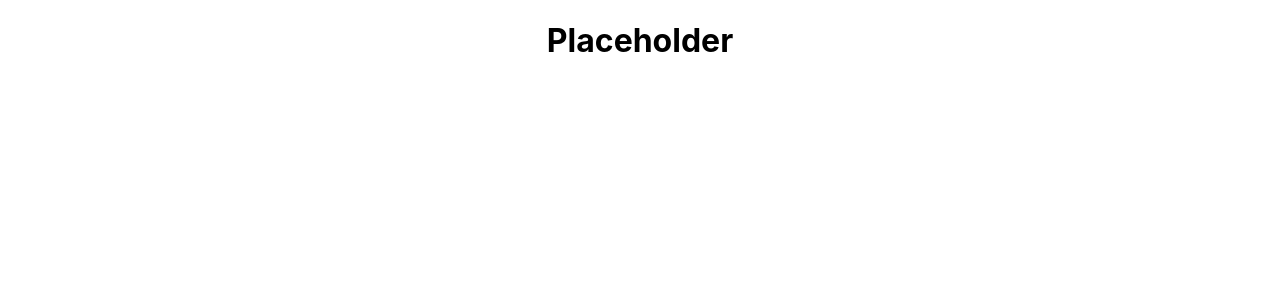
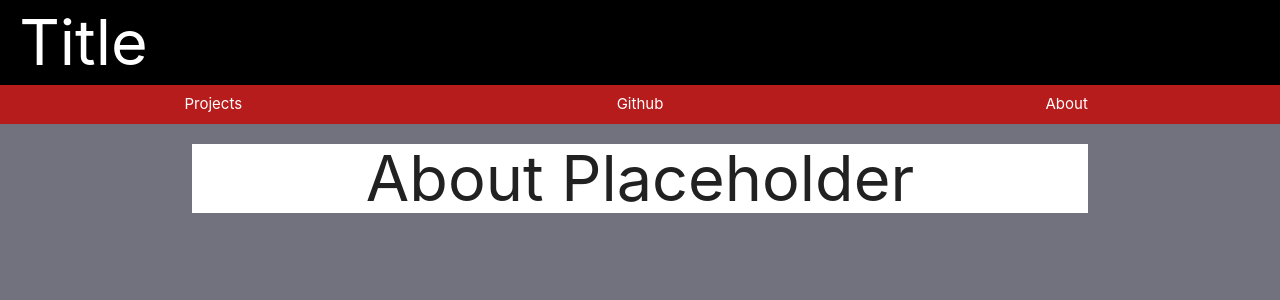
Before and after one commit to redsn/portfolioV1, a React (Create React App) app: page /about in a window 1280 px wide. Shown: the top 300 px of the page. Built offline with nearby package versions, Linux system fonts and the light colour scheme.

Commit message:
wip: built basic framework

```diff
--- a/package.json
+++ b/package.json
@@ -6,6 +6,7 @@
     "@testing-library/jest-dom": "^5.16.5",
     "@testing-library/react": "^13.4.0",
     "@testing-library/user-event": "^13.5.0",
+    "materialize-css": "^1.0.0-rc.2",
     "react": "^18.2.0",
     "react-dom": "^18.2.0",
     "react-router-dom": "^6.4.2",
--- a/src/App.css
+++ b/src/App.css
@@ -1,3 +1,17 @@
+*{
+  margin: 0;
+  border: 0;
+  padding: 0;
+  box-sizing: border-box;
+}
+:root {
+ --main-clr-1: #b71c1c;
+ --main-clr-1-highlight: #e57373;
+ --main-clr-2: #000000;
+ --main-clr-3: #797A9E;
+ --main-clr-4: #F7F7FF;
+ --main-clr-5: #72727E;
+}
 .App {
   text-align: center;
 }
@@ -36,3 +50,36 @@
     transform: rotate(360deg);
   }
 }
+
+.titlehead{
+  margin-top: 0 !important;
+  margin-left: 0 !important;
+  margin-bottom: 0 !important;
+  text-align: left !important;
+  padding: 1vh 1.5vw !important;
+}
+
+.navlinks:hover{
+  background-color: var(--main-clr-1-highlight) !important;
+}
+
+a{
+  text-decoration: none !important;
+  color: white !important;
+}
+
+.navlinks{
+  padding: 1vh;
+}
+
+.mainnav{
+  padding-bottom: 1vh solid var(--main-clr-1-highlight) !important;
+}
+
+.body-content{
+  height: 100vh;
+}
+
+.body-content h1{
+  margin-top: 0;
+}
--- a/src/App.js
+++ b/src/App.js
@@ -1,19 +1,29 @@
+//===
+// Imports
+//===
+
+import './App.css';
+import 'materialize-css/dist/css/materialize.min.css';
+
 //==
-// Imports
+// Imported Components
 //==
 
-import './App.css';
+import Header from './components/Header';
+import Main from './components/Main';
 
-//==
+//===
 // Main Function
-//==
+//===
 
 function App() {
   return (
     <div className="App">
-      <div className="container">
-        <h1>Placeholder</h1>
-      </div>
+        <Header/>
+        <div className='body-content'>
+        {/* <h1>Placeholder in App.js</h1> */}
+        <Main/>
+        </div>
     </div>
   );
 }
--- a/src/components/Header.js
+++ b/src/components/Header.js
@@ -0,0 +1,46 @@
+//===
+// Imports
+//===
+
+import React from 'react'
+import styled from 'styled-components'
+import {Link} from 'react-router-dom'
+
+//===
+// Component
+//===
+
+const Header = () => {
+    return(
+        <>
+            <div className="row black white-text mainnav">
+                <Link to='/'>
+                <h1 className="titlehead">Title</h1>
+                </Link>
+                    <div className="col s4 red darken-4">
+                        <Link to='projects'>
+                            <div className="navlinks">
+                            Projects
+                            </div>
+                        </Link>
+                    </div>
+                    <div className="col s4 red darken-4">
+                        <a href="https://github.com/redsn" target="_blank" rel='noreferrer'>
+                            <div className="navlinks">
+                                Github
+                            </div>
+                        </a>
+                    </div>
+                    <div className="col s4 red darken-4">
+                        <Link to='about'>
+                            <div className="navlinks">
+                            About
+                            </div>
+                        </Link>
+                    </div>
+            </div>
+        </>
+    )
+}
+
+export default Header;
--- /dev/null
+++ b/src/components/Main.js
@@ -0,0 +1,48 @@
+//===
+// Imports
+//===
+
+import React from 'react';
+import {Routes, Route} from 'react-router-dom';
+
+//==
+// Imported Pages
+//==
+
+import Home from '../pages/Home';
+import About from '../pages/About';
+import Projects from '../pages/Projects';
+
+//===
+// Component
+//===
+
+const Main = () => {
+    return(
+        <>
+        <div className="container white">
+
+        <Routes>
+
+            <Route
+                path='/'
+                element={<Home />}
+                />
+
+            <Route
+                path='/about'
+                element={<About />}
+                />
+
+            <Route
+                path='/projects'
+                element={<Projects />}
+                />
+
+        </Routes>
+        </div>
+        </>
+    )
+}
+
+export default Main;
--- a/src/index.css
+++ b/src/index.css
@@ -1,3 +1,9 @@
+*{
+  margin: 0;
+  border: 0;
+  padding: 0;
+  box-sizing: border-box;
+}
 body {
   margin: 0;
   font-family: -apple-system, BlinkMacSystemFont, 'Segoe UI', 'Roboto', 'Oxygen',
@@ -5,6 +11,7 @@ body {
     sans-serif;
   -webkit-font-smoothing: antialiased;
   -moz-osx-font-smoothing: grayscale;
+  background-color: #72727E;
 }
 
 code {
--- /dev/null
+++ b/src/pages/About.js
@@ -0,0 +1,13 @@
+//===
+// Component
+//===
+
+const About = () => {
+    return(
+        <>
+        <h1>About Placeholder</h1>
+        </>
+    )
+}
+
+export default About
--- /dev/null
+++ b/src/pages/Home.js
@@ -0,0 +1,13 @@
+//===
+// Component
+//===
+
+const Home = () => {
+    return(
+        <>
+        <h1>Home Placeholder</h1>
+        </>
+    )
+}
+
+export default Home
--- /dev/null
+++ b/src/pages/Projects.js
@@ -0,0 +1,13 @@
+//===
+// Component
+//===
+
+const Projects = () => {
+    return(
+        <>
+        <h1>Project Placeholder</h1>
+        </>
+    )
+}
+
+export default Projects
```
Also changed, not shown: 1 other file (tests, documents, lock files or other folders).
